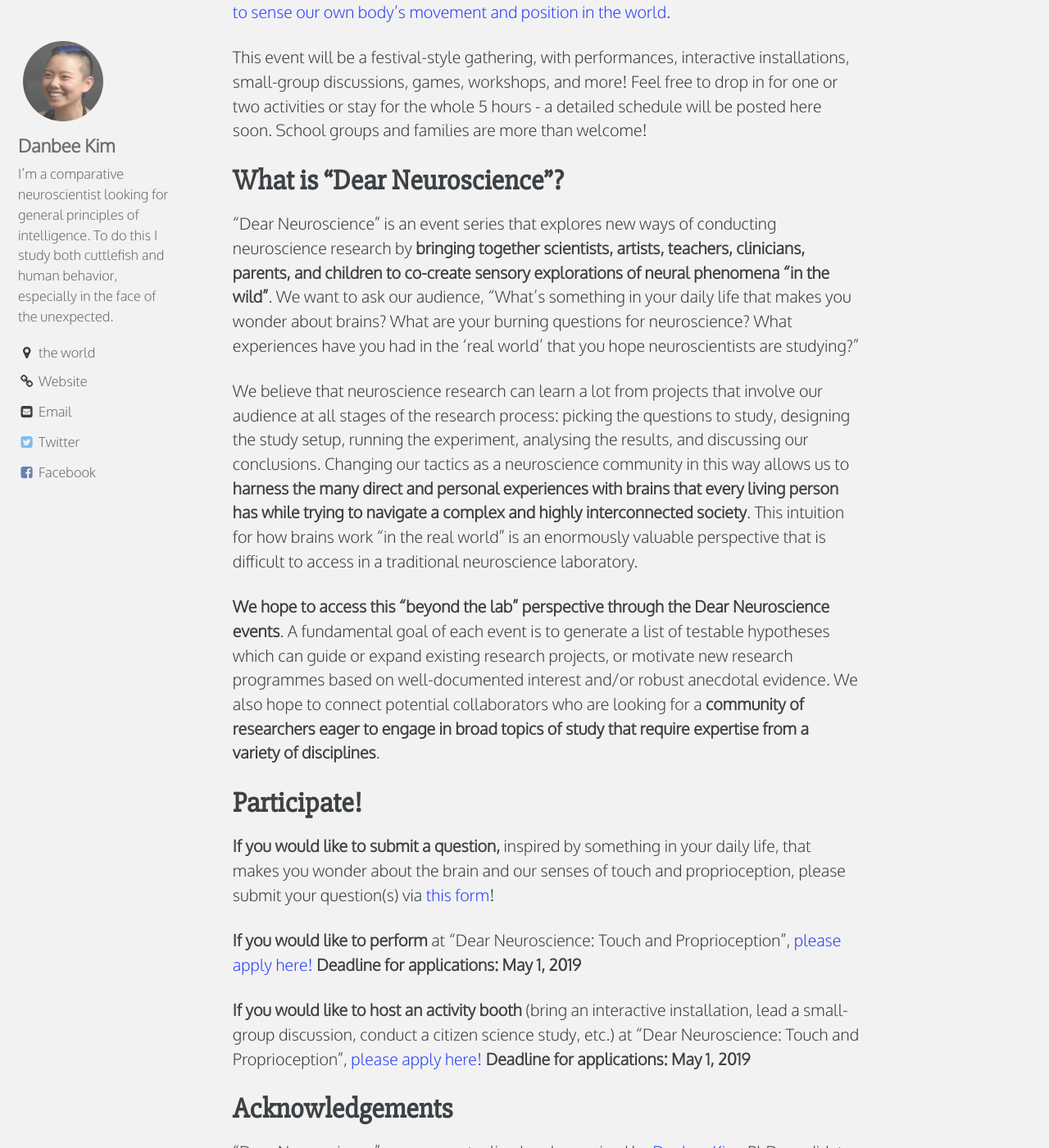
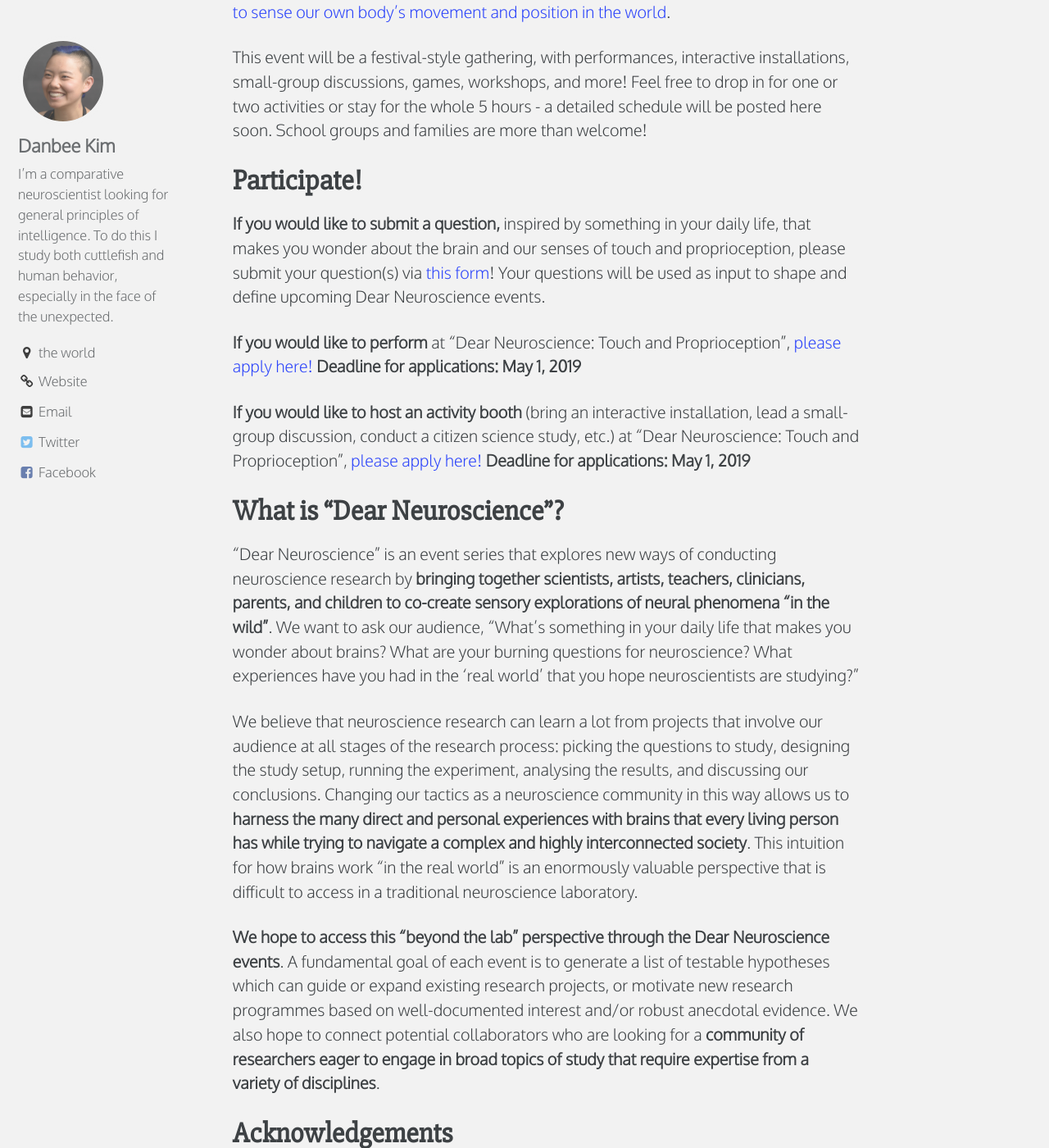
Before and after one commit to everymind/DearNeuroscience, a Jekyll site: the page built from index.md, in a window 1280 px wide and 1400 px high, scrolled down 2017 px. Shown: the whole window at 82% size. Built offline with Jekyll 4.4.1, drawn with Linux system fonts in a browser that asks for light colours; comment, search, counter and statistics services are not loaded; part of the change alters nothing that is shown; some of the changed text lies outside the part shown.

Commit message:
moved up participation section

```diff
--- a/index.md
+++ b/index.md
@@ -43,6 +43,14 @@ This event will be held on **Friday, 24 May 2019, from noon to 5pm at the [Sains
 
 This event will be a festival-style gathering, with performances, interactive installations, small-group discussions, games, workshops, and more! Feel free to drop in for one or two activities or stay for the whole 5 hours - a detailed schedule will be posted here soon. School groups and families are more than welcome!
 
+# Participate!
+
+**If you would like to submit a question,** inspired by something in your daily life, that makes you wonder about the brain and our senses of touch and proprioception, please submit your question(s) via [this form](https://forms.gle/u4KBCusofMndqjNa7)! Your questions will be used as input to shape and define upcoming Dear Neuroscience events.
+
+**If you would like to perform** at "Dear Neuroscience: Touch and Proprioception", [please apply here!](https://forms.gle/kFzrHNKt3CjB2xvD9) **Deadline for applications: May 1, 2019**
+
+**If you would like to host an activity booth** (bring an interactive installation, lead a small-group discussion, conduct a citizen science study, etc.) at "Dear Neuroscience: Touch and Proprioception", [please apply here!](https://forms.gle/h2WeZjoKs4fTiPGfA) **Deadline for applications: May 1, 2019**
+
 # What is "Dear Neuroscience"?
 
 "Dear Neuroscience" is an event series that explores new ways of conducting neuroscience research by **bringing together scientists, artists, teachers, clinicians, parents, and children to co-create sensory explorations of neural phenomena "in the wild"**. We want to ask our audience, "What's something in your daily life that makes you wonder about brains? What are your burning questions for neuroscience? What experiences have you had in the 'real world' that you hope neuroscientists are studying?"
@@ -50,14 +58,6 @@ This event will be a festival-style gathering, with performances, interactive in
 We believe that neuroscience research can learn a lot from projects that involve our audience at all stages of the research process: picking the questions to study, designing the study setup, running the experiment, analysing the results, and discussing our conclusions. Changing our tactics as a neuroscience community in this way allows us to **harness the many direct and personal experiences with brains that every living person has while trying to navigate a complex and highly interconnected society**. This intuition for how brains work "in the real world" is an enormously valuable perspective that is difficult to access in a traditional neuroscience laboratory.
 
 **We hope to access this "beyond the lab" perspective through the Dear Neuroscience events**. A fundamental goal of each event is to generate a list of testable hypotheses which can guide or expand existing research projects, or motivate new research programmes based on well-documented interest and/or robust anecdotal evidence. We also hope to connect potential collaborators who are looking for a **community of researchers eager to engage in broad topics of study that require expertise from a variety of disciplines**.
-
-# Participate!
-
-**If you would like to submit a question,** inspired by something in your daily life, that makes you wonder about the brain and our senses of touch and proprioception, please submit your question(s) via [this form](https://forms.gle/u4KBCusofMndqjNa7)!
-
-**If you would like to perform** at "Dear Neuroscience: Touch and Proprioception", [please apply here!](https://forms.gle/kFzrHNKt3CjB2xvD9) **Deadline for applications: May 1, 2019**
-
-**If you would like to host an activity booth** (bring an interactive installation, lead a small-group discussion, conduct a citizen science study, etc.) at "Dear Neuroscience: Touch and Proprioception", [please apply here!](https://forms.gle/h2WeZjoKs4fTiPGfA) **Deadline for applications: May 1, 2019**
 
 # Acknowledgements
 
```
